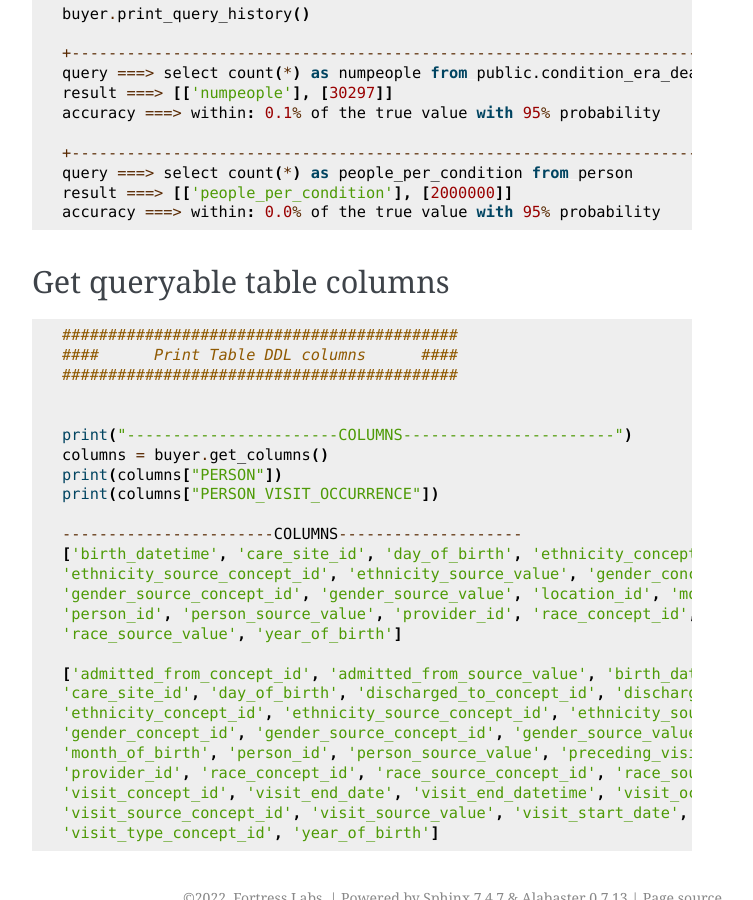
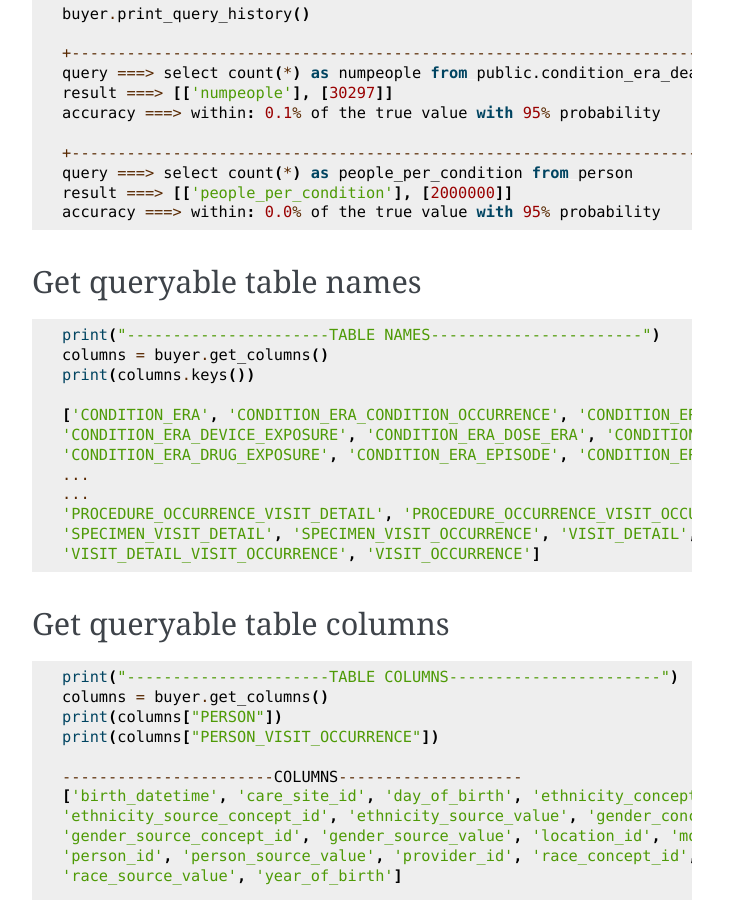
Before and after one commit to Atbash-Labs/python-sdk, a Sphinx documentation site: the page built from docs/tutorial.rst, in a window 1280 px wide and 900 px high, scrolled down 1076 px. Shown: the whole window, without its empty margins (388-1141 px from the left). Built offline with Sphinx 7.4.7, drawn with Linux system fonts in a browser that asks for light colours; some of the changed text lies outside the part shown.

```diff
--- a/docs/changelog.rst
+++ b/docs/changelog.rst
@@ -5,3 +5,6 @@ of the code base.
 
 (v0.1.0) :
   - Added SFTP and Buyer classes for sdk interactions.
+
+(v0.2.0) :
+  - removed sftp and bunch of refactors
--- a/docs/conf.py
+++ b/docs/conf.py
@@ -9,7 +9,7 @@
 project = "fortress_sdk"
 copyright = "2022, Fortress Labs"
 author = "Fortress Labs"
-release = "0.1.0"
+release = "0.2.0"
 
 # add sourcecode to path
 import sys, os
--- a/docs/tutorial.rst
+++ b/docs/tutorial.rst
@@ -63,17 +63,32 @@ Pretty print query history
 
 
 
+Get queryable table names
+----------------------------
+
+.. code-block:: python
+
+    print("----------------------TABLE NAMES-----------------------")
+    columns = buyer.get_columns()
+    print(columns.keys())
+
+    ['CONDITION_ERA', 'CONDITION_ERA_CONDITION_OCCURRENCE', 'CONDITION_ERA_DEATH',
+    'CONDITION_ERA_DEVICE_EXPOSURE', 'CONDITION_ERA_DOSE_ERA', 'CONDITION_ERA_DRUG_ERA',
+    'CONDITION_ERA_DRUG_EXPOSURE', 'CONDITION_ERA_EPISODE', 'CONDITION_ERA_MEASUREMENT',
+    ...
+    ...
+    'PROCEDURE_OCCURRENCE_VISIT_DETAIL', 'PROCEDURE_OCCURRENCE_VISIT_OCCURRENCE', 'SPECIMEN',
+    'SPECIMEN_VISIT_DETAIL', 'SPECIMEN_VISIT_OCCURRENCE', 'VISIT_DETAIL',
+    'VISIT_DETAIL_VISIT_OCCURRENCE', 'VISIT_OCCURRENCE']
+
+
+
 Get queryable table columns
 ------------------------------
 
 .. code-block:: python
 
-    ###########################################
-    ####      Print Table DDL columns      ####
-    ###########################################
-
-
-    print("-----------------------COLUMNS-----------------------")
+    print("----------------------TABLE COLUMNS-----------------------")
     columns = buyer.get_columns()
     print(columns["PERSON"])
     print(columns["PERSON_VISIT_OCCURRENCE"])
--- a/fortress_sdk/__init__.py
+++ b/fortress_sdk/__init__.py
@@ -1,4 +1,4 @@
-__version__ = "0.1.0"
+__version__ = "0.2.0"
 __author__ = "Fortress Labs"
 
 from .fortress_sdk import Buyer
--- a/setup.py
+++ b/setup.py
@@ -1,6 +1,6 @@
 from setuptools import setup, find_packages
 
-VERSION = "0.1.0"
+VERSION = "0.2.0"
 DESCRIPTION = "Fortress SDK"
 LONG_DESCRIPTION = (
     "SDK for accesssing and performing private computation on Fortress platform"
```
Also changed, not shown: 1 other file.
